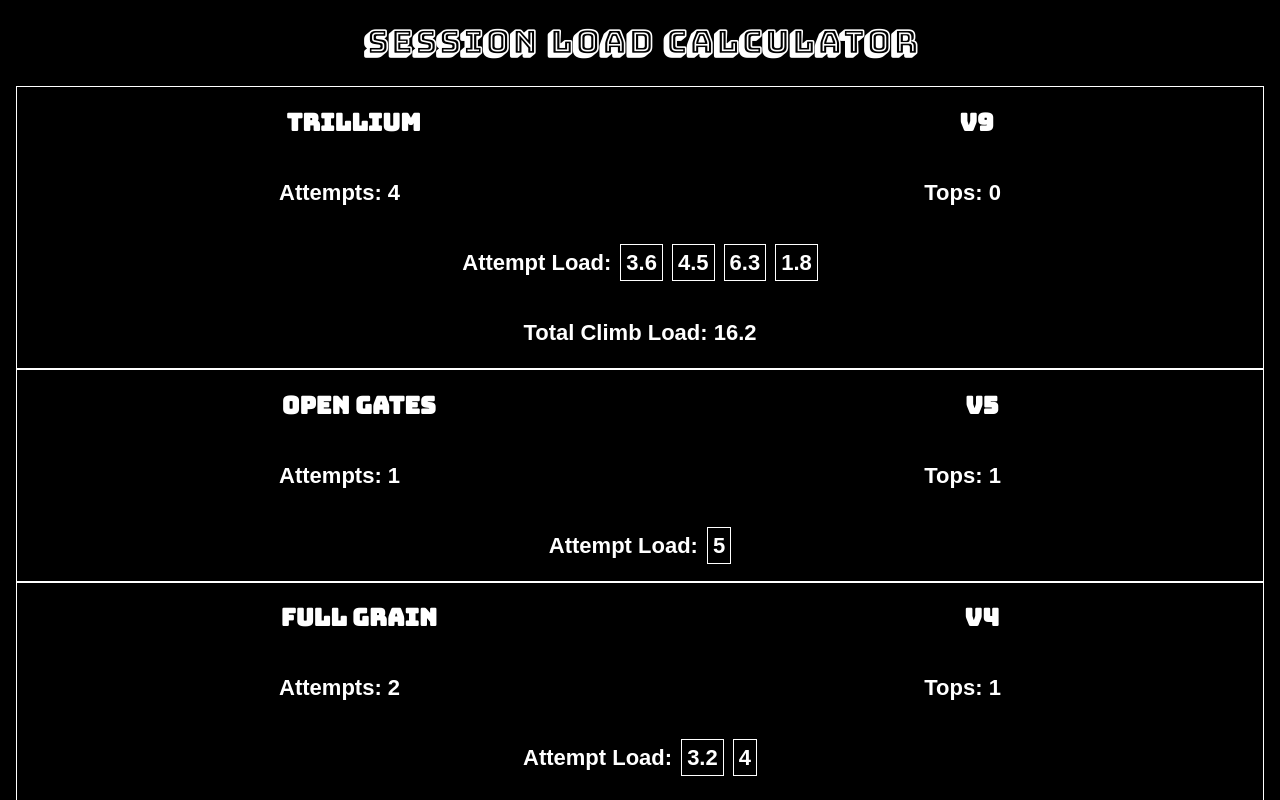
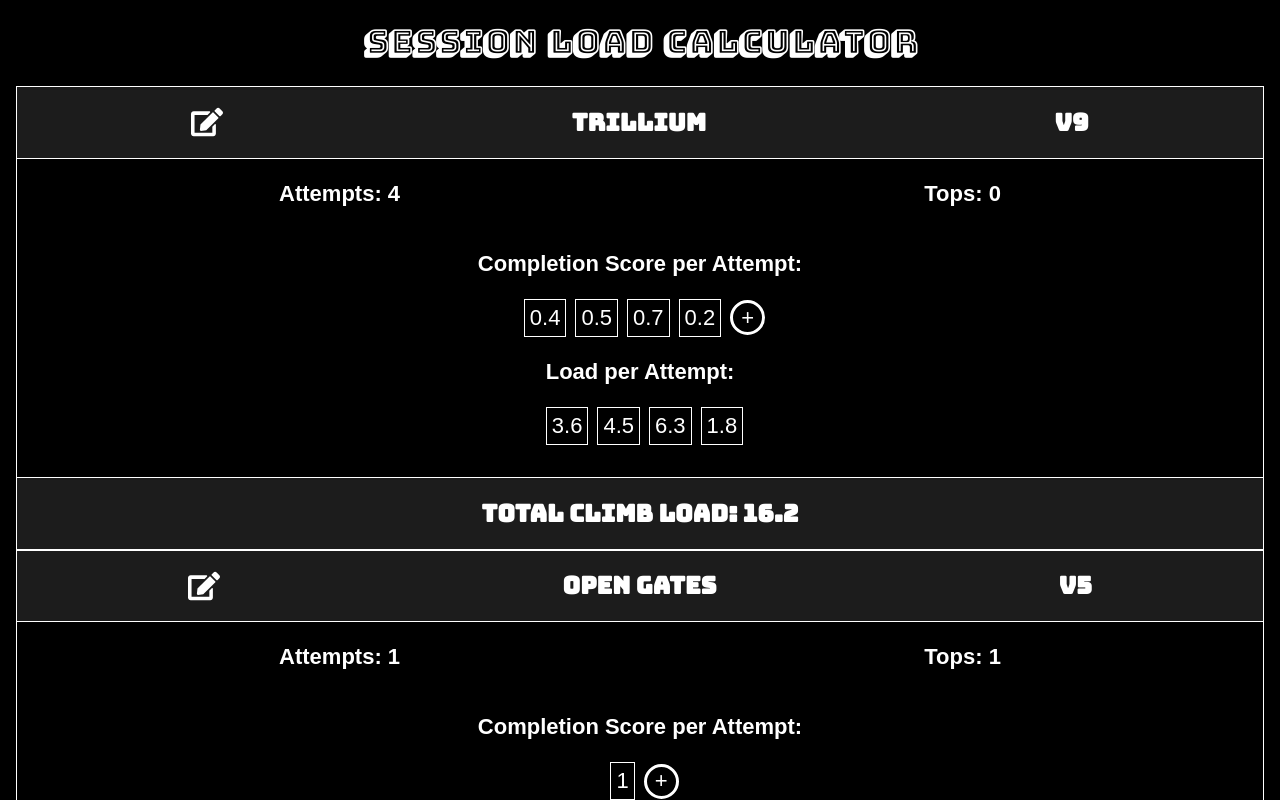
Before and after one commit to mikerachman1/session-load, a React (Vite) app in the folder session-load/: page / in a window 1280 px wide. Shown: the top 800 px of the page. Built offline with nearby package versions, Linux system fonts and the light colour scheme; a web font is replaced by a local one.

Commit message:
further work on layout

```diff
--- a/session-load/src/App.css
+++ b/session-load/src/App.css
@@ -5,6 +5,18 @@
 .section {
   display: flex;
   justify-content: space-around;
+  align-items: center;
+}
+
+.climb-head {
+  border-bottom: 1px solid white;
+  background-color: rgb(28, 28, 28);
+}
+
+.climb-tail {
+  border-top: 1px solid white;
+  background-color: rgb(28, 28, 28);
+  margin-top: 2rem;
 }
 
 .load {
@@ -12,3 +24,29 @@
   margin-left: 9px;
   padding: 5px;
 }
+
+.active:hover {
+  border: 2px solid yellow;
+  cursor: pointer;
+}
+
+.attempts {
+  align-items: center;
+  justify-content: center;
+}
+
+.add-attempt {
+  background-color: black;
+  border: 3px solid white;
+  border-radius: 50%;
+  padding: 0;
+  height: 35px;
+  width: 35px;
+  cursor: pointer;
+  margin-left: 9px;
+
+}
+
+.add-attempt:hover {
+  border: 4px solid green;
+}
--- a/session-load/src/App.jsx
+++ b/session-load/src/App.jsx
@@ -3,6 +3,7 @@ import './App.css';
 import findTops from './helpers/tops';
 import findLoad from './helpers/load';
 import findTotalLoad from './helpers/totalLoad';
+import { FaEdit } from "react-icons/fa";
 
 function App() {
   const [climbs, setClimbs] = useState([]);
@@ -35,7 +36,8 @@ function App() {
       <div className='climbs-container'>
         {climbs.map((climb) => (
           <div key={climbs.indexOf(climb)} className='climb'>
-            <div className='section'>
+            <div className='section climb-head'>
+              <FaEdit size='2rem' color='white'/>
               <h2>{climb.name}</h2>
               <h2>V{climb.grade}</h2>
             </div>
@@ -44,17 +46,25 @@ function App() {
               <h3>Tops: {findTops(climb.attempts)}</h3>
             </div>
             <div className='section'>
-              <h3>Attempt Load:
+              <h3>Completion Score per Attempt:</h3>
+            </div>
+            <div className='section attempts'>
+              {climb.attempts.map((attempt, index) => (
+                <span key={index} className='load active'>{attempt}</span>
+              ))}
+              <button className='add-attempt'>+</button>
+            </div>
+            <div className='section'>
+              <h3>Load per Attempt:</h3>
+            </div>
+            <div className='section attempts'>
                 {findLoad(climb.attempts, climb.grade).map((load, index) => (
                   <span key={index} className='load'>{load}</span>
                 ))}
-              </h3>
             </div>
-            {climb.attempts.length > 1 &&
-              <div className='section'>
-                <h3>Total Climb Load: {findLoad(climb.attempts, climb.grade).reduce((a, c) => a + c)}</h3>
-              </div>
-            }
+            <div className='section climb-tail'>
+              <h2>Total Climb Load: {findLoad(climb.attempts, climb.grade).reduce((a, c) => a + c)}</h2>
+            </div>
           </div>
         ))}
       </div>
--- a/session-load/src/index.css
+++ b/session-load/src/index.css
@@ -20,6 +20,7 @@ h5,
 h6,
 p,
 span,
+button,
 a {
   color: white;
   font-family: 'Bungee', Arial, Helvetica, sans-serif;
@@ -30,7 +31,7 @@ h1 {
   text-align: center;
 }
 
-h3, span {
+h3, span, button {
   font-family: 'Bungee Hairline', Arial, Helvetica, sans-serif;
   font-size: 22px;
 }
```
